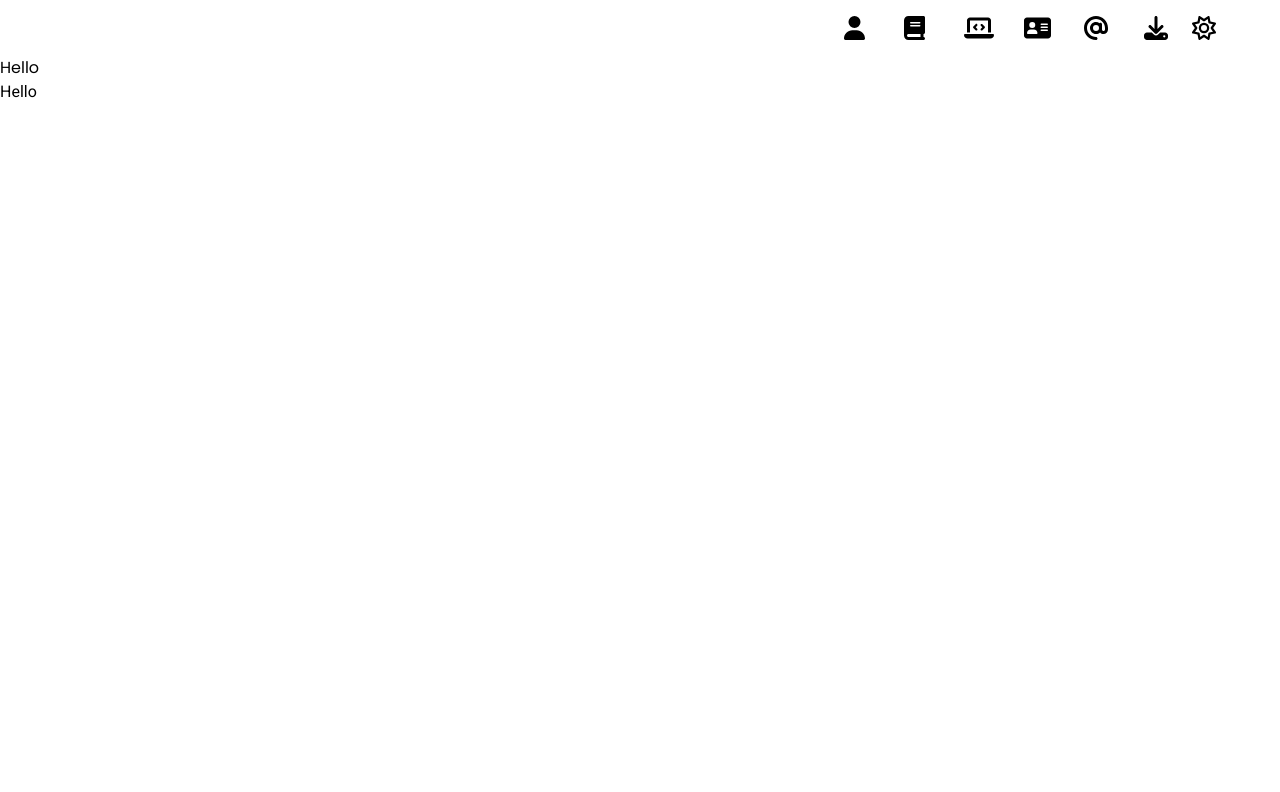
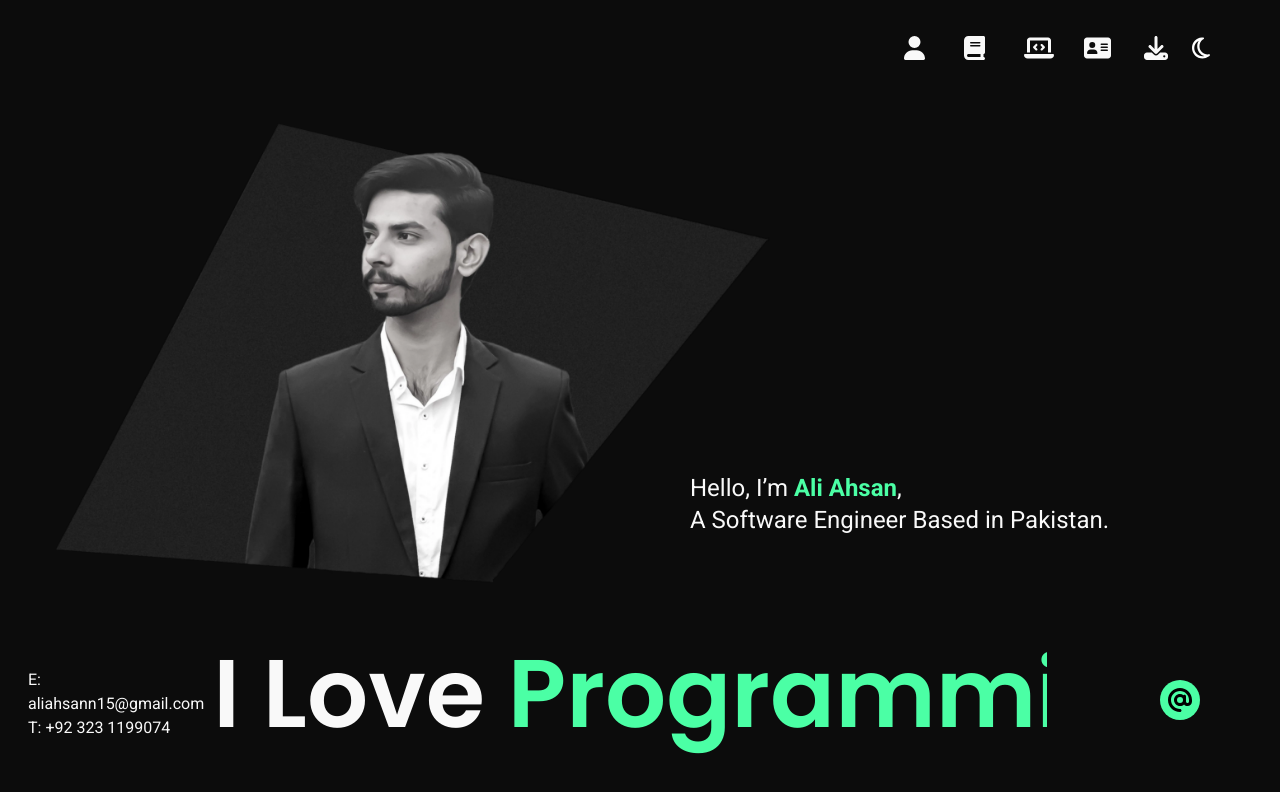
Before and after one commit to aliahsan09/who-i-am, a React (Create React App) app: page / in a window 1280 px wide. Shown: the top 792 px of the page. Built offline with nearby package versions, Linux system fonts and the light colour scheme.

Commit message:
add the Intro Section

```diff
--- a/src/App.css
+++ b/src/App.css
@@ -5,11 +5,43 @@
 }
 
 .navLinks:hover {
-  width: 6rem; /* Set an appropriate width */
+  width: 6rem;
+  /* Set an appropriate width */
 }
+
 .navLinks.shortTxt:hover {
   width: 4rem !important;
 }
+
 .navLinks.longTxt:hover {
   width: 7rem !important;
 }
+
+.hideIcons {
+  bottom: 5rem !important;
+  right: 4rem !important;
+  opacity: 0 !important;
+  rotate: 270deg;
+  transition: all 500ms ease !important;
+}
+
+.socialIcons {
+  transition: all 500ms ease !important;
+}
+
+.typewriter-line {
+  animation: typing 3.5s linear infinite;
+}
+
+/* The typing effect */
+@keyframes typing {
+  0% {
+    width: 0;
+  }
+  50% {
+    width: 100%;
+  }
+  100% {
+    width: 0;
+  }
+}
--- a/src/App.js
+++ b/src/App.js
@@ -1,13 +1,20 @@
 // import logo from './logo.svg';
+import { useState } from 'react';
 import './App.css';
 import NavBar from './components/NavBar';
+import Intro from './components/Intro';
 
 function App() {
+
+  const [mode, setMode] = useState({
+    color: "#f9f9f9",
+    backgroundColor: "#0c0c0c"
+  });
+
   return (
-    <div className="App">
+    <div className="App h-full" style={mode}>
       <NavBar />
-      <h1 className='font-poppins'>Hello</h1>
-      <p className='font-roboto'>Hello</p>
+      <Intro />
     </div>
   );
 }
--- /dev/null
+++ b/src/components/Intro.js
@@ -0,0 +1,68 @@
+import React, { useState } from 'react';
+import '../App.css';
+import { FontAwesomeIcon } from "@fortawesome/react-fontawesome";
+import { faAt } from "@fortawesome/free-solid-svg-icons";
+import { faGithub, faFacebookF, faLinkedin, faInstagram } from "@fortawesome/free-brands-svg-icons";
+import profilepic from '../assets/profile-pic.webp';
+
+function Intro() {
+
+  const line = ["I Code Cool ", "I Love ", "I Develop "];
+  const lineWord = ["Websites", "Programming", "Softwares"];
+
+  const [typingLine, setTypingLine] = useState(line[0]);
+  const [mainWord, setmainWord] = useState(lineWord[0]);
+
+  const userLoad = () => {
+    let x = 1
+    console.log("event function");
+    setInterval(() => {
+      console.log("interval function");
+      setTypingLine(line[x]);
+      setmainWord(lineWord[x]);
+      x==2? x=0 : x++ ;
+    }, 3501);
+  };
+
+  return (
+    <div id='userSection' onLoad={userLoad} className='h-dvh flex flex-wrap'>
+      <div className='w-full h-4/5 pl-14 pb-14 flex items-end justify-start'>
+        <img src={profilepic} alt="Profile Picture" className='w-7/12 hover:rotate-z30' />
+        <div className=' h-fit font-roboto -ml-20 mb-12 text-2xl '>
+          <p>Hello, I’m <span className='text-mono'><strong>Ali Ahsan</strong></span>,<br />A Software Engineer Based in Pakistan.</p>
+        </div>
+      </div>
+
+      <div className='w-full h-1/5 pb-5 flex'>
+        <div className='w-2/12 h-full p-7 font-roboto'>
+          E: aliahsann15@gmail.com <br />
+          T: +92 323 1199074
+        </div>
+
+        <div className='w-9/12 h-full text-8xl font-poppins font-semibold'>
+          <p className='typewriter-line -mt-6 overflow-hidden whitespace-nowrap leading-relaxed'>
+            {typingLine} <span className='text-mono'>{mainWord}</span>
+          </p>
+        </div>
+
+        <div className='w-1/12 h-full'>
+          <FontAwesomeIcon id='socialIcons-main' onClick={toggleIcons} className='mr-4 p-2 z-20 rounded-full bg-mono text-black cursor-pointer absolute bottom-20 right-16' size='xl' icon={faAt} />
+          <FontAwesomeIcon id='socialIcons' className='socialIcons hideIcons mr-4 p-2 z-10 rounded-full cursor-pointer hover:text-mono absolute bottom-44 right-10' size='xl' icon={faGithub} />
+          <FontAwesomeIcon id='socialIcons' className='socialIcons hideIcons mr-3 p-2 z-10 rounded-full cursor-pointer hover:text-mono absolute bottom-40 right-28' size='xl' icon={faLinkedin} />
+          <FontAwesomeIcon id='socialIcons' className='socialIcons hideIcons mr-3 p-2 z-10 rounded-full cursor-pointer hover:text-mono absolute bottom-28 right-40' size='xl' icon={faFacebookF} />
+          <FontAwesomeIcon id='socialIcons' className='socialIcons hideIcons mr-3 p-2 z-10 rounded-full cursor-pointer hover:text-mono absolute bottom-10 right-40' size='xl' icon={faInstagram} />
+        </div>
+      </div>
+
+    </div>
+  )
+}
+
+export default Intro
+
+const toggleIcons = () => {
+  const ele = document.getElementsByClassName("socialIcons");
+  for (let x = 0; x < ele.length; x++) {
+    ele[x].classList.toggle("hideIcons");
+  }
+}
--- a/src/components/NavBar.js
+++ b/src/components/NavBar.js
@@ -6,8 +6,8 @@ import { faSun, faMoon } from "@fortawesome/free-regular-svg-icons";
 
 function NavBar() {
     return (
-        <div className='flex justify-end items-center px-20 w-full h-14'>
-            <nav className='flex'>
+        <div className='flex justify-end items-center absolute top-5 right-0 bg-transparent px-20 w-fit h-14'>
+            <nav className='flex font-bold'>
                 <div className='navLinks flex items-center justify-start overflow-hidden mx-3 cursor-pointer hover:text-mono' >
                     <a href='' className='flex items-center justify-center'>
                         <FontAwesomeIcon className='mr-4' size='xl' icon={faUser} />
@@ -32,12 +32,6 @@ function NavBar() {
                         <span>Contacts</span>
                     </a>
                 </div>
-                <div className='navLinks flex items-center justify-start overflow-hidden mx-3 cursor-pointer hover:text-mono' >
-                    <a href='' className='flex items-center justify-center'>
-                        <FontAwesomeIcon className='mr-4' size='xl' icon={faAt} />
-                        <span>Socials</span>
-                    </a>
-                </div>
                 <div className='navLinks shortTxt flex items-center justify-start overflow-hidden mx-3 cursor-pointer hover:text-mono' >
                     <a href='' className='flex items-center justify-center'>
                         <FontAwesomeIcon className='mr-4' size='xl' icon={faDownload} />
@@ -46,8 +40,8 @@ function NavBar() {
                 </div>
             </nav>
             <div className='w-2'>
-                <FontAwesomeIcon icon={faSun} size='xl' color='#black' cursor='pointer' id='sunIcon' className='hover:text-mono' onClick={() => { toggleIcons(); }} />
-                <FontAwesomeIcon icon={faMoon} size='xl' color='white' cursor='pointer' id='moonIcon' className='hover:text-mono hidden' onClick={() => { toggleIcons(); }} />
+                <FontAwesomeIcon icon={faSun} size='xl' color='#black' cursor='pointer' id='sunIcon' className='hover:text-mono hidden' onClick={() => { toggleIcons(); }} />
+                <FontAwesomeIcon icon={faMoon} size='xl' color='white' cursor='pointer' id='moonIcon' className='hover:text-mono' onClick={() => { toggleIcons(); }} />
             </div>
         </div>
     )
--- a/tailwind.config.js
+++ b/tailwind.config.js
@@ -12,6 +12,17 @@ module.exports = {
       colors: {
         mono: "#4bffa5",
       },
+      height: {
+        ninty: '90%',
+        nintyFive: '95%',
+      },
+      width: {
+        p55: '55%',
+        p45: '45%',
+      },
+      rotate: {
+        z30: 'rotateZ(30deg)',
+      },
     },
   },
   plugins: [],
```
Also changed, not shown: src/assets/profile-pic.webp (added).
